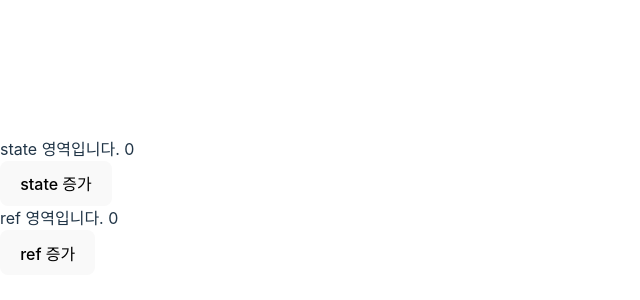
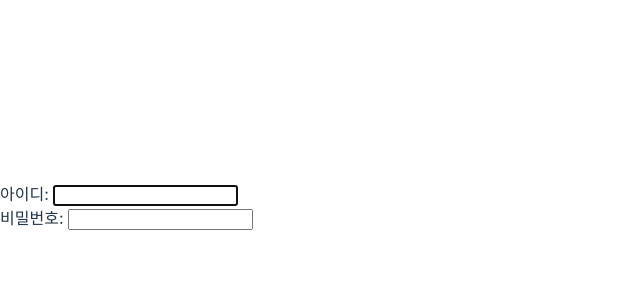
Before and after one commit to jee-in/react-project, a React (Vite) app in the folder react-styling/: page / in a window 1280 px wide. Shown: the part 194-494 px from the top of the page, without its empty margins (0-640 px from the left). Built offline with nearby package versions, Linux system fonts and the light colour scheme.

Commit message:
feat: add change handler using useRef

```diff
--- a/react-styling/src/App.jsx
+++ b/react-styling/src/App.jsx
@@ -1,32 +1,33 @@
-import React, { useRef, useState } from "react"
+import React, { useEffect, useRef, useState } from "react"
 
 function App() {
-  // ref 값은 컴포넌트가 계속해서 렌더링되어도 unmount 전까지 값을 유지합니다.
-  // state: state는 변화가 일어나면 다시 렌더링이 일어난다.내부 변수들은 초기화된다.
-  // ref:   ref에 저장한 값은 렌더링을 일으키지 않는다. ref의 값 변화가 일어나도 렌더링으로 인해 내부 변수들이 초기화되는 것을 막을 수 있다. 컴포넌트가 여러 번 렌더링되어도 ref에 저장한 값은 유지된다.
+  const [id, setId] = useState("");
+  const idRef = useRef("");
+  const pwRef = useRef("");
 
-  const [count, setCount] = useState(0);
-  const countRef = useRef(0);
+  // 렌더링이 될 때
+  useEffect(() => {
+    idRef.current.focus();
+  }, []);
 
-  const plusStateCountButtonHandler = () => {
-    console.log('plusStateCountButtonHandler 호출');
-    setCount(count + 1);
+  // 아이디 10글자 이상 입력 시 비밀번호 인풋 태그로 포커스를 이동
+  const onIdChangeHandler = (event) => {
+    setId(event.target.value);
   };
 
-  const plusRefCountButtonHandler = () => {
-    console.log('plusRefCountButtonHandler 호출');
-    countRef.current++;
-  };
+  useEffect(() => {
+    if (id.length >= 10) {
+      pwRef.current.focus();
+    }
+  }, [id]);
 
   return (
     <>
       <div>
-        state 영역입니다. {count} <br />
-        <button onClick={plusStateCountButtonHandler}>state 증가</button>
+        아이디: <input type="text" ref={idRef} value={id} onChange={onIdChangeHandler}/>
       </div>
       <div>
-        ref 영역입니다. {countRef.current} <br />
-        <button onClick={plusRefCountButtonHandler}>ref 증가</button>
+        비밀번호: <input type="password" ref={pwRef} />
       </div>
     </>
   )
```
